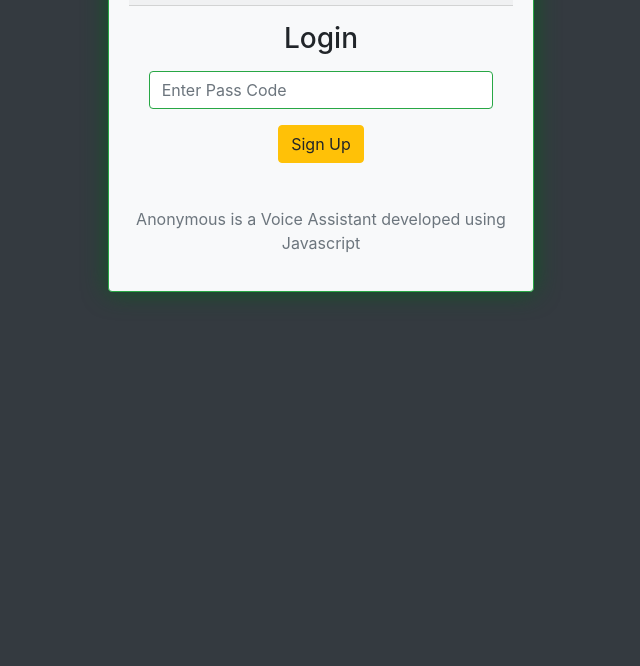
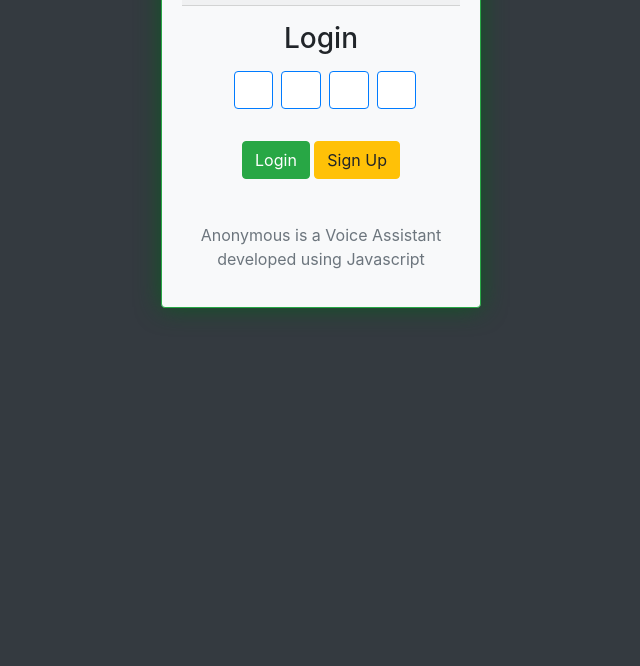
Before and after one commit to harshajayanth/anonymous.com, a plain HTML site: page index.html in a window 1280 px wide. Shown: the part 134-800 px from the top of the page, without its empty margins (319-959 px from the left). Drawn offline with nearby package versions, Linux system fonts and the light colour scheme; a web font is replaced by a local one.

Commit message:
second commit

```diff
--- a/index.html
+++ b/index.html
@@ -20,7 +20,7 @@
 </head>
 <body class="bg-dark">
 <div class="align-items-center justify-content-center d-flex mt-5">
-    <div id="shell" class="card bg-light text-center col-lg-4 col-sm-4 col-md-4 rounded shadow-1 border-success" style="min-height: 40vh">
+    <div id="shell" class="card bg-light text-center col-lg-3 col-sm-3 col-md-3 rounded shadow-1 border-success" style="min-height: 40vh">
         <div class="card-header navbar nav text-success pt-3">
             <h3>Anonymous</h3>
             <h3 class="justify-content-end bi bi-mic-fill text-dark" id="navicon"></h3>
@@ -35,16 +35,34 @@
         </div>
 
         <div class="card-body pt-3" id="login">
-            <h3>Login</h3>
-            <input class="form-control border-success mt-3" id="passcode" type="password" placeholder="Enter Pass Code">
+            <h3 class="mb-3">Login</h3>
+            <div class="container mb-3">
+                <div class="row d-flex text-center justify-content-center align-items-center">
+                        <input type="password" class="col-2 ml-2 form-control border-primary digit-input" id="digit1" maxlength="1" pattern="\d" required>
+                        <input type="password" class="col-2 ml-2 form-control border-primary digit-input" id="digit2" maxlength="1" pattern="\d" required>
+                        <input type="password" class="col-2 ml-2 form-control border-primary digit-input" id="digit3" maxlength="1" pattern="\d" required>
+                        <input type="password" class="col-2 ml-2 form-control border-primary digit-input" id="digit4" maxlength="1" pattern="\d" required>
+                </div>
+            </div>
+            <div class="container">
+            <button class="btn btn-success mt-3" type="submit" id="li">Login</button>
             <button class="btn btn-warning mt-3" id="su">Sign Up</button>
+            </div>
         </div>
 
         <div class="card-body pt-3" id="signup">
             <h3>SignUp</h3>
-            <input class="form-control border-success mt-3 font-weight-bold" id="newname" placeholder="Enter Your Name">
-            <input class="form-control border-success mt-3" id="newpass" type="password" placeholder="Enter Pass Code">
+            <input class="form-control border-success mt-3 font-weight-bold" id="newname" placeholder="Enter Your Name" required>
+            <div class="container mt-3">
+                <div class="row d-flex text-center justify-content-center align-items-center">
+                    <input type="password" class="col-2 ml-2 form-control border-primary digit-input" id="newdigit1" maxlength="1" pattern="\d" required>
+                    <input type="password" class="col-2 ml-2 form-control border-primary digit-input" id="newdigit2" maxlength="1" pattern="\d" required>
+                    <input type="password" class="col-2 ml-2 form-control border-primary digit-input" id="newdigit3" maxlength="1" pattern="\d" required>
+                    <input type="password" class="col-2 ml-2 form-control border-primary digit-input" id="newdigit4" maxlength="1" pattern="\d" required>
+                </div>
+            </div>
             <button class="btn btn-warning mt-3" id="create">Create</button>
+            <a href="#" id="reload" class="nav-link">Sign In</a>
         </div>
         <p class="text-center text-muted mt-4">Anonymous is a Voice Assistant developed using Javascript</p>
     </div>
```
